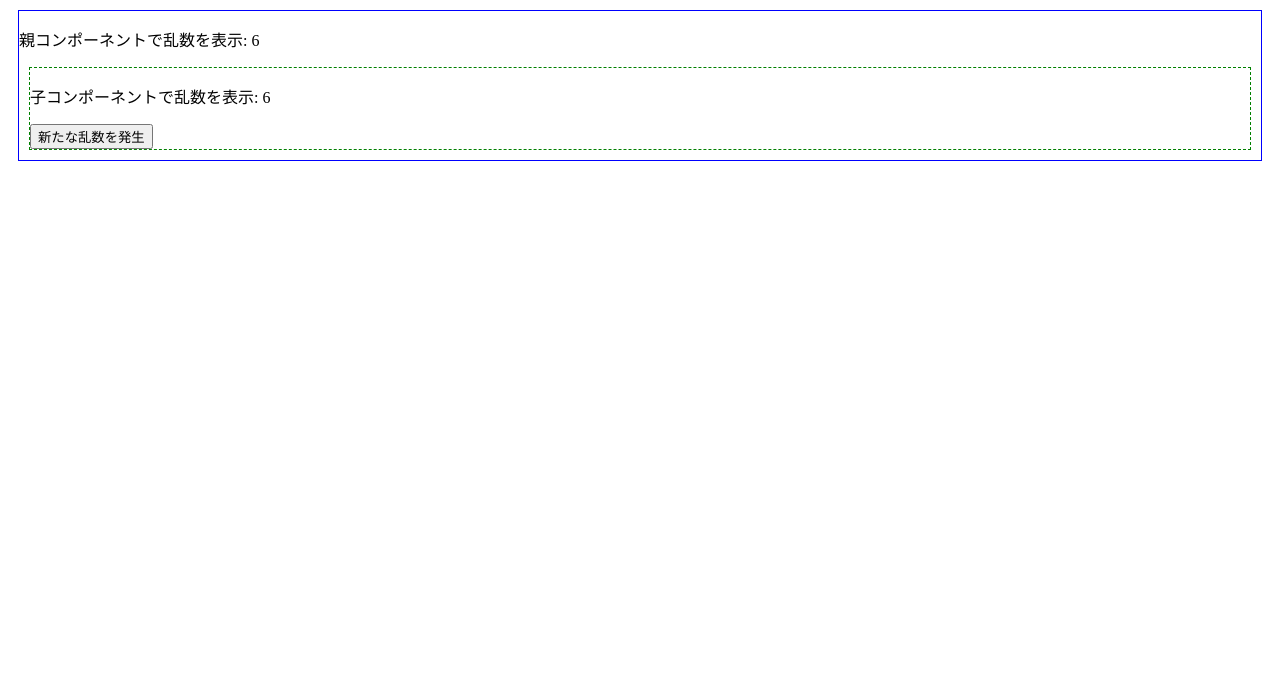
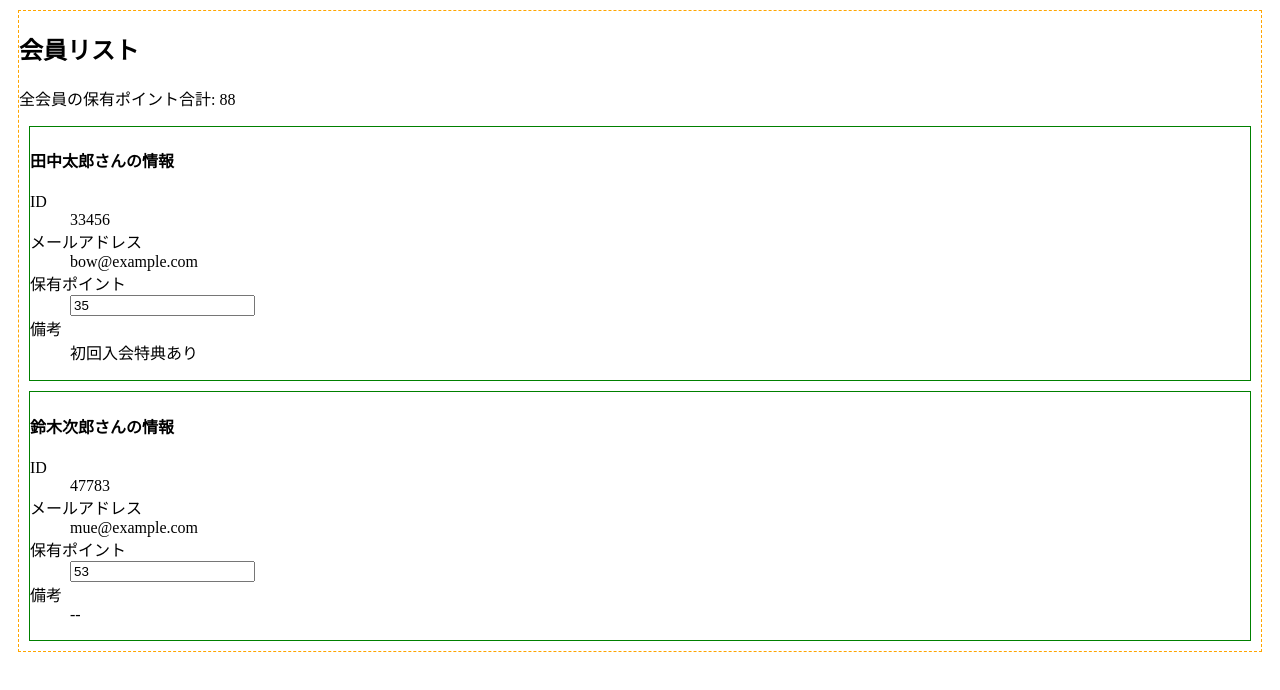
Before and after one commit to mikecat08/hello-vue, a Vue app: page / in a window 1280 px wide. Shown: the top 690 px of the page. Built offline with nearby package versions, Linux system fonts and the light colour scheme.

Commit message:
第8章6節5項
8章までの内容は一通り終了

```diff
--- a/src/App.vue
+++ b/src/App.vue
@@ -1,26 +1,24 @@
 <script setup lang="ts">
-import {ref} from "vue";
-import OneSection from "./components/OneSection.vue";
+import {reactive, provide} from "vue";
+import BaseSection from "./components/BaseSection.vue";
+import type {Member} from "./interfaces";
 
-const randInit = Math.round(Math.random() * 10);
-const rand = ref(randInit);
-const onCreateNewRand = (): void => {
-  rand.value = Math.round(Math.random() * 10);
-}
+// 会員情報リストの用意
+const memberList = new Map<number, Member>();
+memberList.set(33456, {id: 33456, name: "田中太郎", email: "bow@example.com", points: 35, note: "初回入会特典あり"});
+memberList.set(47783, {id: 47783, name: "鈴木次郎", email: "mue@example.com", points: 53});
+
+// 会員情報をProvide
+provide("memberList", reactive(memberList));
 </script>
 
 <template>
-  <section>
-    <p>親コンポーネントで乱数を表示: {{ rand }}</p>
-    <OneSection
-      v-bind:rand="rand"
-      v-on:createNewRand="onCreateNewRand" />
-  </section>
+  <BaseSection />
 </template>
 
-<style>
+<!-- <style>
 section {
   border: blue 1px solid;
   margin: 10px;
 }
-</style>
+</style> -->
--- /dev/null
+++ b/src/components/BaseSection.vue
@@ -0,0 +1,37 @@
+<script setup lang="ts">
+import { computed, inject } from 'vue';
+import OneMember from "./OneMember.vue";
+import type {Member} from "../interfaces";
+
+// 会員情報リストをInfect
+const memberList = inject("memberList") as Map<number, Member>;
+
+// 保有ポイントの合計の算出プロパティ
+const totalPoints = computed(
+  (): number => {
+    let total = 0;
+    for(const member of memberList.values()) {
+      total += member.points;
+    }
+    return total;
+  }
+);
+</script>
+
+<template>
+  <section>
+    <h1>会員リスト</h1>
+    <p>全会員の保有ポイント合計: {{ totalPoints }}</p>
+    <OneMember
+      v-for="id in memberList.keys()"
+      v-bind:key="id"
+      v-bind:id="id" />
+  </section>
+</template>
+
+<style scoped>
+section {
+  border: orange 1px dashed;
+  margin: 10px;
+}
+</style>
--- a/src/components/OneMember.vue
+++ b/src/components/OneMember.vue
@@ -1,44 +1,52 @@
 <script setup lang="ts">
-import {ref, computed} from "vue";
+import {computed, inject} from "vue";
+import type {Member} from "../interfaces";
 
 // Propsインターフェースの定義
 interface Props {
   id: number;
-  name: string;
-  email: string;
-  points: number;
-  note?: string;
 }
 
 // Propsオブジェクトの設定
-const props = withDefaults(
-  defineProps<Props>(),
-  {note: "--"}
+const props = defineProps<Props>();
+
+// 会員リストをInject
+const memberList = inject("memberList") as Map<number, Member>;
+
+// 該当する会員情報の取得
+const member = computed(
+  (): Member => {
+    return memberList.get(props.id) as Member;
+  }
+)
+
+// Propsであるnoteを加工する算出プロパティ
+const localNote = computed(
+  (): string => {
+    let localNote = member.value.note;
+    if(localNote == undefined) {
+      localNote = "--";
+    }
+    return localNote;
+  }
 );
-
-// このコンポーネント内で利用するポイント数のテンプレート変数
-const localPoints = ref(props.points);
-
-// [ポイント加算]ボタンをクリックし時のメソッド
-const pointUp = (): void => {
-  localPoints.value++;
-}
 </script>
 
 <template>
   <section class="box">
-    <h4>{{ name }}さんの情報</h4>
+    <h4>{{ member.name }}さんの情報</h4>
     <dl>
       <dt>ID</dt>
       <dd>{{ id }}</dd>
       <dt>メールアドレス</dt>
-      <dd>{{ email }}</dd>
+      <dd>{{ member.email }}</dd>
       <dt>保有ポイント</dt>
-      <dd>{{ localPoints }}</dd>
+      <dd>
+        <input type="number" v-model.number="member.points">
+      </dd>
       <dt>備考</dt>
-      <dd>{{ note }}</dd>
+      <dd>{{ localNote }}</dd>
     </dl>
-    <button v-on:click="pointUp">ポイント加算</button>
   </section>
 </template>
 
--- /dev/null
+++ b/src/interfaces.ts
@@ -0,0 +1,7 @@
+export interface Member {
+  id: number;
+  name: string;
+  email: string;
+  points: number;
+  note?: string;
+}
```
